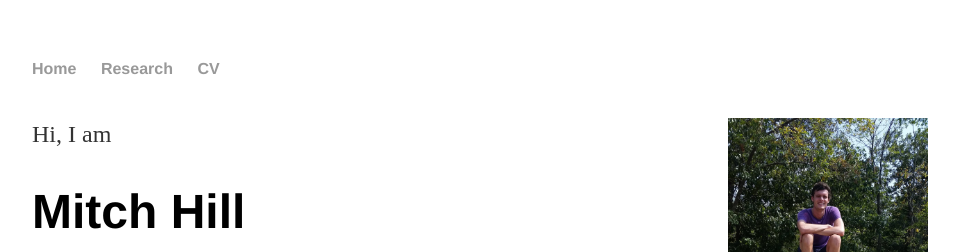
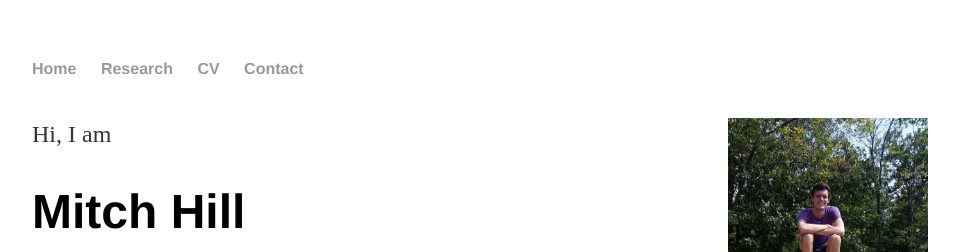
Before and after one commit to point0bar1/point0bar1.github.io, a Jekyll site: the page built from index.html, in a window 1280 px wide. Shown: the top 252 px of the page, without its empty margins (160-1119 px from the left). Built offline with Jekyll 4.4.1, drawn with Linux system fonts in a browser that asks for light colours.

Commit message:
Update default.html

```diff
--- a/_layouts/default.html
+++ b/_layouts/default.html
@@ -6,11 +6,13 @@
 			<link rel="stylesheet" type="text/css" href="/css/main.css">
 		</head>
 		<body>
+			<title>{{ page.title }}</title>
 			<nav>
 	    		<ul>
 	        		<li><a href="/">Home</a></li>
 		        	<li><a href="/research">Research</a></li>
 	        		<li><a href="/cv">CV</a></li>
+				<li><a href="/contact"> Contact </a></li>
 	    		</ul>
 			</nav>
 			<div class="container">
```
